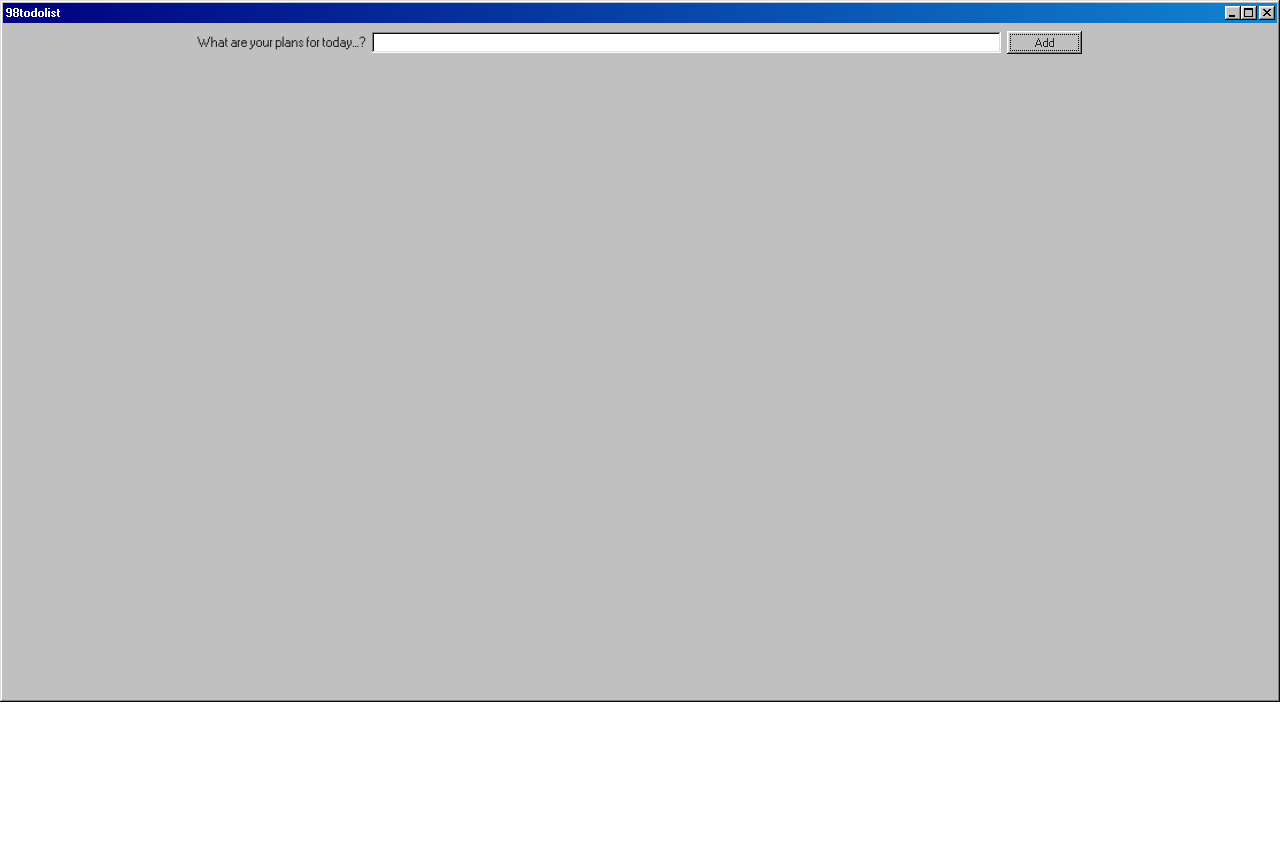
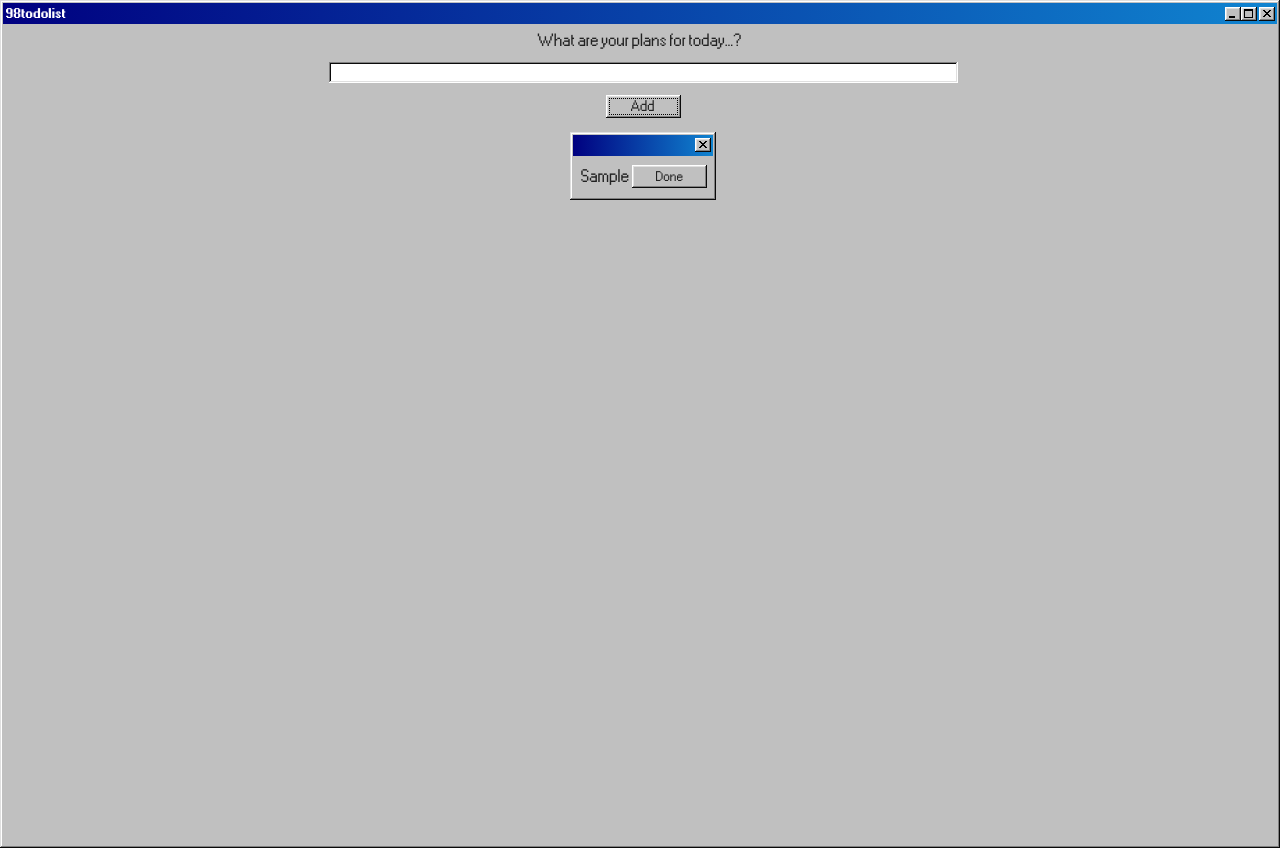
Before and after one commit to federicoig/98todolist, a React (Create React App) app: page / in a window 1280 px wide. Both pictures are taken after typing "Sample" into the empty fields and a click on the button "Add". Before the commit the page ends 800 px from the top, so only its background shows below. Built offline with nearby package versions, Linux system fonts and the light colour scheme.

Commit message:
Adds todo create function with user input

```diff
--- a/src/App.tsx
+++ b/src/App.tsx
@@ -1,15 +1,14 @@
 import React from 'react';
 import { WindowLayout } from "./components/WindowLayout/index";
-import { TodoInput } from "./components/TodoInput/index"
-import "./app.css";
+import { TodoWrapper } from "./components/TodoWrapper/index"
+import "./App.css";
 import "98.css";
-import { Todo } from './components/Todo';
 
 function App() {
   return (
     <div className="App">
         <WindowLayout>
-            <TodoInput />
+            <TodoWrapper />
         </WindowLayout>
     </div>
   );
--- a/src/components/Todo/index.css
+++ b/src/components/Todo/index.css
@@ -1,6 +1,20 @@
 .todo {
     margin-top: 1%;
 }
+
+.completed-todo {
+    transition: all 0.3s ease;
+    background-color: #00807F;
+}
+
+.completed-todo > .content > p {
+    text-decoration: line-through;
+}
+
+.hidden {
+    display: none;
+}
+
 
 .content {
     display: flex;
@@ -9,6 +23,7 @@
 }
 
 p {
+    padding-right: 2%;
     font-size: 130%;
 }
 
--- a/src/components/Todo/index.tsx
+++ b/src/components/Todo/index.tsx
@@ -1,25 +1,30 @@
-import React from "react";
+import React, { useState } from "react";
 import "98.css";
 import "./index.css"
 
-interface Todo {
+interface ITodo {
     item: string,
     key: number
 }
 
-export const Todo: React.FC<Todo> = (props) => {
+export const Todo: React.FC<ITodo> = (props) => {
+
+    const [ completed, setCompleted ] = useState("");
+    const [ hidden, setHidden ] = useState("");
 
     return (
-        <div className="window todo">
+        <div className={`window todo ${completed} ${hidden}`}>
             <div className="title-bar">
                 <div className="title-bar-text"></div>
                 <div className="title-bar-controls">
-                    <button aria-label="Close" />
+                    <button onClick={ (e) => {
+                            setHidden("hidden");
+                        }} aria-label="Close" />
                 </div>
             </div>
             <div className="window-body content">
                 <p>{props.item}</p>
-                <button>Done</button>
+                <button onClick={ (e) => { setCompleted("completed-todo") }}>Done</button>
             </div>
         </div>
     );
--- a/src/components/TodoInput/index.tsx
+++ /dev/null
@@ -1,24 +0,0 @@
-import React, { useState } from "react";
-import "98.css";
-import "./index.css";
-
-export const TodoInput: React.FC = (props) => {
-    const [input, setInput] = useState("");
-
-    return (
-        <form onSubmit={ (e) => {
-            if (input !== "") {
-                setInput("")
-            }
-            e.preventDefault();
-
-            }} className="field-row">
-            <label id="text17">What are your plans for today...?</label>
-            <input id="text17" type="text"
-                value={input}
-                onChange={ (event) => { setInput(event.target.value) }}
-            />
-            <button type="submit">Add</button>
-        </form>
-    );
-};
--- a/src/components/TodoInput/index.css
+++ b/src/components/TodoWrapper/index.css
@@ -1,14 +1,23 @@
+* {
+    font-size: 110%;
+}
+
 .field-row {
     display: flex;
     justify-content: center;
+    flex-direction: column;
     width: 100%;
 }
 
 button {
+    font-size: 100%;
+    margin: 1% 0 1% 0;
     cursor: pointer;
 }
 
 input#text17 {
+    margin-top: 1%;
+    font-size: 110%;
     width: 50%;
 }
 
--- /dev/null
+++ b/src/components/TodoWrapper/index.tsx
@@ -0,0 +1,41 @@
+import React, { useState } from "react";
+import { Todo } from "../Todo/index";
+import "98.css";
+import "./index.css";
+
+type todo = {activity: string, key: number}
+
+let todos: todo[] = []
+
+export const TodoWrapper: React.FC = (props) => {
+
+    const [input, setInput] = useState("");
+    const [count, setCount] = useState(0)
+
+    return (
+        <form onSubmit={ (e) => {
+            if (input !== "") {
+                setCount(count + 1)
+                todos.push({
+                    activity: input,
+                    key: count
+                });
+                console.log(todos)
+                setInput("")
+            }
+            e.preventDefault(); }} className="field-row">
+            <label id="text17">What are your plans for today...?</label>
+            <input id="text17"
+                autoComplete="off"
+                type="text"
+                value={input}
+                onChange={ (event) => { setInput(event.target.value) }}
+            />
+            <button type="submit">Add</button>
+            <div className="todo-wrapper">
+                {todos.map((todo: any) => <Todo item={todo.activity} key={todo.key} />
+                )}
+            </div>
+        </form>
+    );
+};
--- /dev/null
+++ b/src/react-app-env.d.ts
@@ -0,0 +1 @@
+/// <reference types="react-scripts" />
```
